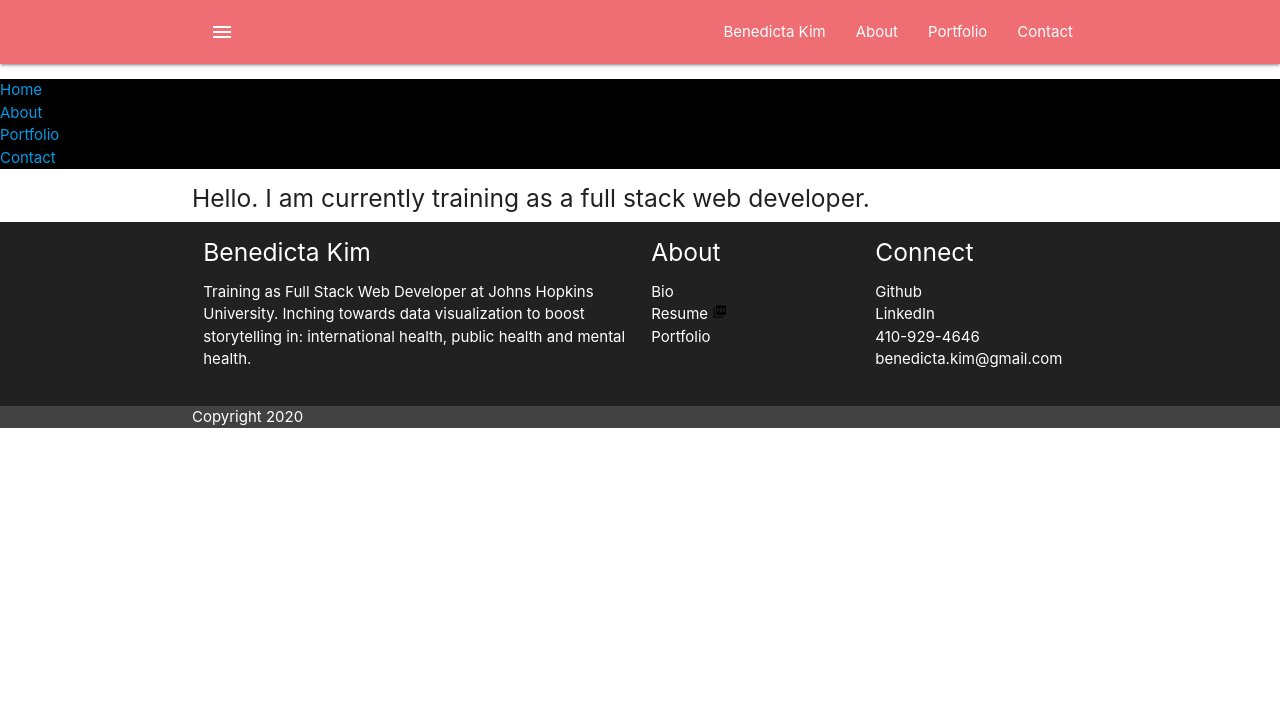
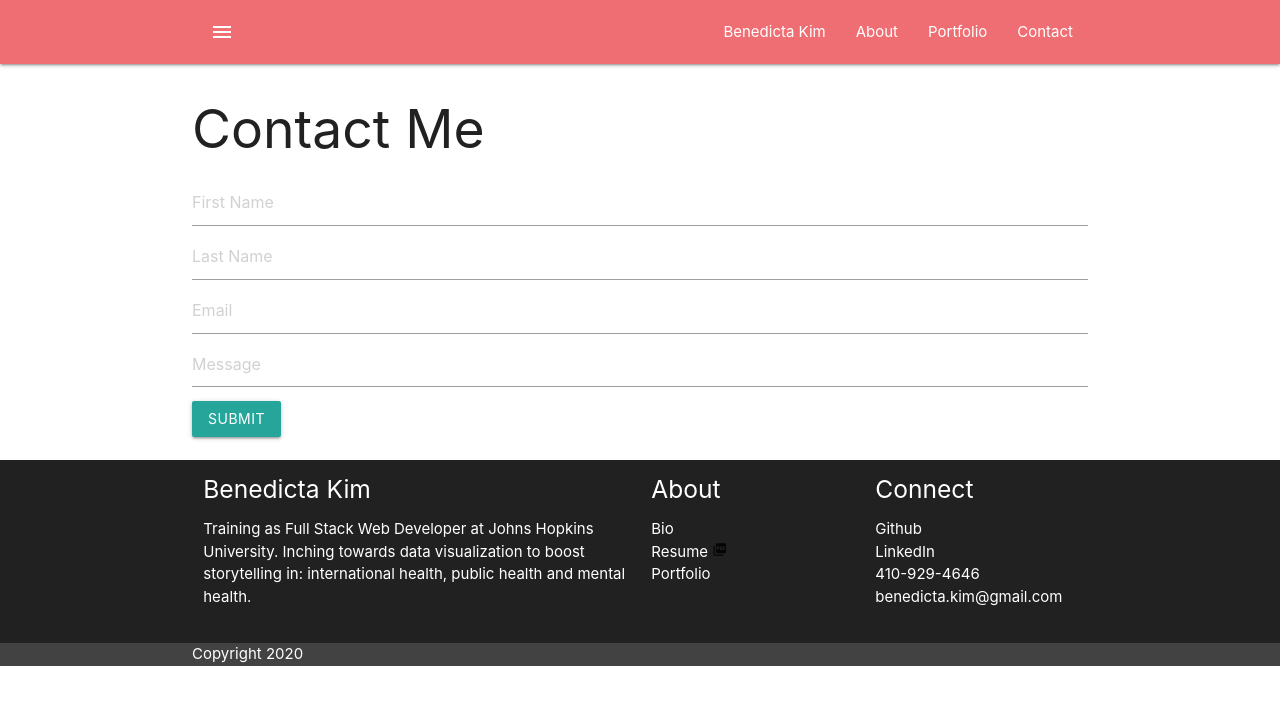
Before and after one commit to benedictakim/react-porfolio, a React (Create React App) app: page / in a window 1280 px wide. Shown: the top 704 px of the page. Built offline with nearby package versions, Linux system fonts and the light colour scheme.

Commit message:
contact us page works; nav still buggy

```diff
--- a/src/App.js
+++ b/src/App.js
@@ -2,16 +2,16 @@ import React from "react";
 import { BrowserRouter as Router, Route } from "react-router-dom";
 import 'materialize-css/dist/css/materialize.min.css';
 import { Button, Card, Row, Col } from 'react-materialize';
-import PagecontentContainer from "./components/PagecontentContainer";
 import Header from "./components/Header";
 import Footer from "./components/Footer";
+import Contact from "./pages/Contact";
 // import About from "./pages/About";
 
 function App() {
   return (
     <div>
       <Header />
-      <PagecontentContainer />
+      <Contact/>
       <Footer />
     </div>
   );
--- a/src/components/Header/index.js
+++ b/src/components/Header/index.js
@@ -10,15 +10,15 @@ function Header (){
           <div className="container">
             <a href="#" data-target="slide-out" class="sidenav-trigger show-on-large"><i class="material-icons">menu</i></a>
              <ul id="nav-mobile" class="right hide-on-med-and-down">
-                <li><a href="#">Benedicta Kim</a></li>
-                <li><a href="#">About</a></li>
-                <li><a href="#">Portfolio</a></li>
-                <li><a href="#">Contact</a></li>
+                <li><a href="./pages/Home">Benedicta Kim</a></li>
+                <li><a href="./pages/About">About</a></li>
+                <li><a href="./pages/Portfolio">Portfolio</a></li>
+                <li><a href="./pages/Contact">Contact</a></li>
              </ul>
              <ul id="slide-out" class="sidenav">
-              <li><a href="#item1">About</a></li>
-              <li><a href="#item2">Portfolio</a></li>
-              <li><a href="#item3">Contact</a></li>
+              <li><a href="#About">About</a></li>
+              <li><a href="#Portfolio">Portfolio</a></li>
+              <li><a href="#Contact">Contact</a></li>
               </ul>
           </div>
         </nav>
--- a/src/components/NavTabs.js
+++ /dev/null
@@ -1,46 +0,0 @@
-import React from "react";
-
-function NavTabs(props) {
-  return (
-    <ul className="nav nav-tabs">
-      <li className="nav-item">
-        <a
-          href="#home"
-          onClick={() => props.handlePageChange("Home")}
-          className={props.currentPage === "Home" ? "nav-link active" : "nav-link"}
-        >
-          Home
-        </a>
-      </li>
-      <li className="nav-item">
-        <a
-          href="#about"
-          onClick={() => props.handlePageChange("About")}
-          className={props.currentPage === "About" ? "nav-link active" : "nav-link"}
-        >
-          About
-        </a>
-      </li>
-      <li className="nav-item">
-        <a
-          href="#portfolio"
-          onClick={() => props.handlePageChange("Portfolio")}
-          className={props.currentPage === "Portfolio" ? "nav-link active" : "nav-link"}
-        >
-          Portfolio
-        </a>
-      </li>
-      <li className="nav-item">
-        <a
-          href="#contact"
-          onClick={() => props.handlePageChange("Contact")}
-          className={props.currentPage === "Contact" ? "nav-link active" : "nav-link"}
-        >
-          Contact
-        </a>
-      </li>
-    </ul>
-  );
-}
-
-export default NavTabs;
--- a/src/components/PagecontentContainer.js
+++ /dev/null
@@ -1,42 +0,0 @@
-import React, { Component } from "react";
-import NavTabs from "./NavTabs";
-import Home from "../pages/Home";
-import About from "../pages/About";
-import Portfolio from "../pages/Portfolio";
-import Contact from "../pages/Contact";
-
-class PagecontentContainer extends Component {
-    state = {
-      currentPage: "Home"
-    };
-
-    handlePageChange = page => {
-      this.setState({ currentPage: page });
-    };
-
-    renderPage = () => {
-      if (this.state.currentPage === "Home") {
-        return <Home />;
-      } else if (this.state.currentPage === "About") {
-        return <About />;
-      } else if (this.state.currentPage === "Portfolio") {
-        return <Portfolio />;
-      } else {
-        return <Contact />;
-      }
-    };
-
-    render() {
-      return (
-        <div>
-          <NavTabs
-            currentPage={this.state.currentPage}
-            handlePageChange={this.handlePageChange}
-          />
-          {this.renderPage()}
-        </div>
-      );
-    }
-  }
-
-  export default PagecontentContainer;
--- a/src/pages/Contact.js
+++ b/src/pages/Contact.js
@@ -1,11 +1,82 @@
-import React from "react";
+import React, { Component } from "react";
 
-function Contact () {
-  return (
-    <div class = "container">
-      <h2>Contact Me</h2>
-    </div>
-  );
+class Contact extends Component {
+  // Setting the component's initial state
+  state = {
+    firstName: "",
+    lastName: "",
+    email: "",
+    message: ""
+  };
+
+  handleInputChange = event => {
+    // Getting the value and name of the input which triggered the change
+    let value = event.target.value;
+    const name = event.target.name;
+
+    // Updating the input's state
+    this.setState({
+      [name]: value
+    });
+  };
+
+  handleFormSubmit = event => {
+    // Preventing the default behavior of the form submit (which is to refresh the page)
+    event.preventDefault();
+    if (!this.state.firstName || !this.state.lastName || !this.state.email || !this.state.message) {
+      console.log("Fill out your first and last name please!");
+    } else {
+      console.log(`Hello ${this.state.firstName} ${this.state.lastName}`);
+    }
+
+    this.setState({
+      firstName: "",
+      lastName: "",
+      email: "",
+      message: ""
+    });
+  };
+
+  render() {
+    // Notice how each input has a `value`, `name`, and `onChange` prop
+    return (
+      <div className="container">
+        <h2>Contact Me</h2>
+        <form className="form" action="mailto: benedicta.kim@gmail.com" method="post" enctype="text/plain">
+          <input
+            value={this.state.firstName}
+            name="firstName"
+            onChange={this.handleInputChange}
+            type="text"
+            placeholder="First Name"
+          />
+          <input
+            value={this.state.lastName}
+            name="lastName"
+            onChange={this.handleInputChange}
+            type="text"
+            placeholder="Last Name"
+          />
+          <input
+            value={this.state.password}
+            name="email"
+            onChange={this.handleInputChange}
+            type="email"
+            placeholder="Email"
+          />
+          <textarea className="materialize-textarea"
+            value={this.state.password}
+            name="message"
+            onChange={this.handleInputChange}
+            type="message"
+            placeholder="Message"
+          />
+          <button onClick={this.handleFormSubmit} button className="btn waves-effect waves-light">Submit</button>
+        </form>
+        <br></br>
+      </div>
+    );
+  }
 }
 
 export default Contact
```
Also changed, not shown: src/components/Projects/index.js (+86 -0 lines).
